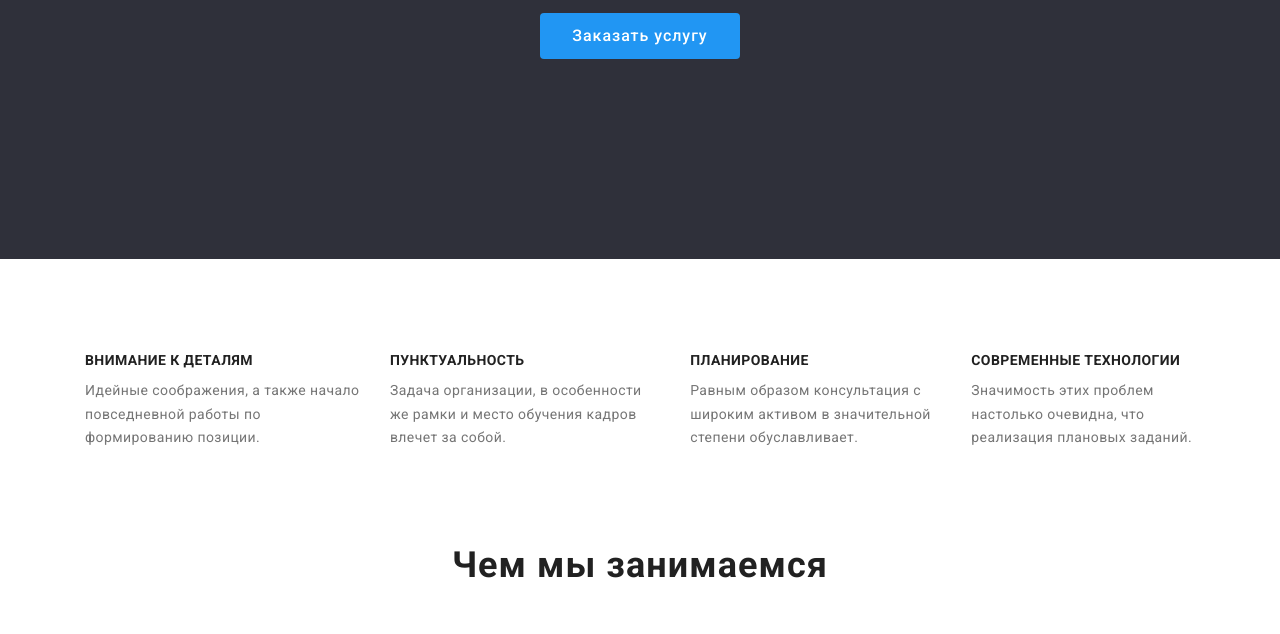
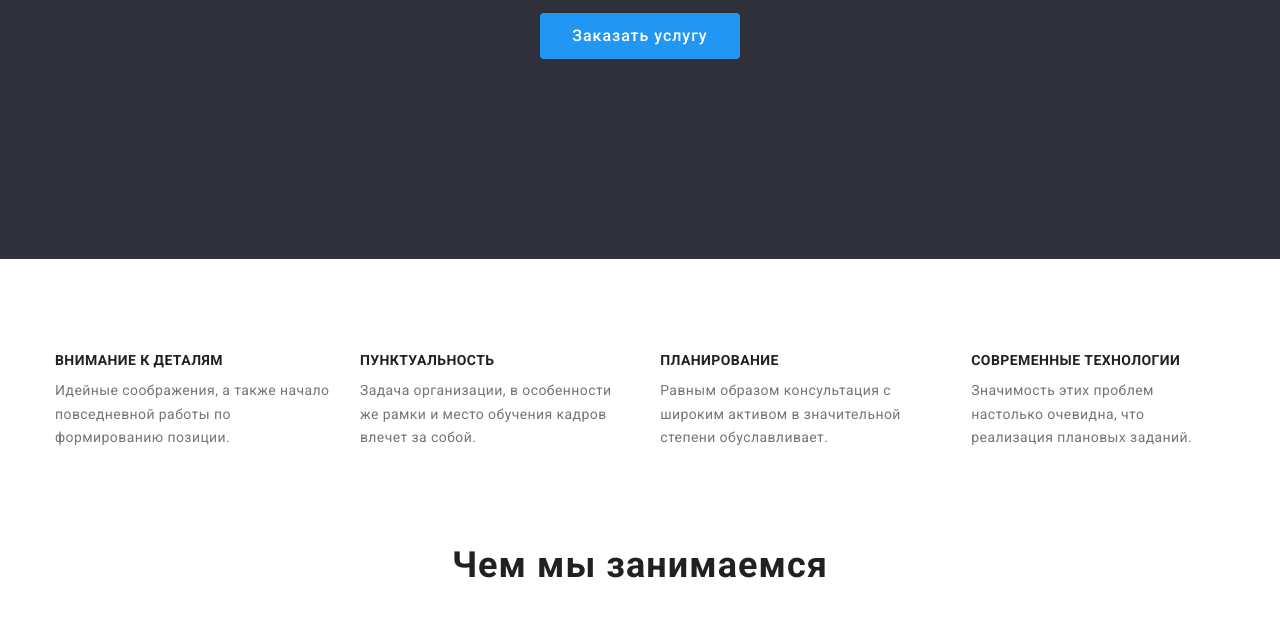
Before and after one commit to Vitaly317/-goit-markup-hw-03, a plain HTML site: page index.html in a window 1280 px wide. Shown: the part 417-1051 px from the top of the page. Drawn offline with nearby package versions, Linux system fonts and the light colour scheme.

Commit message:
margin fix

```diff
--- a/css/styles.css
+++ b/css/styles.css
@@ -168,7 +168,7 @@ ul {
   margin: auto;
 }
 .what-we-do .li:not(:last-child) {
-  margin-left: 30px;
+  margin-right: 30px;
 }
 
 .title{
```
